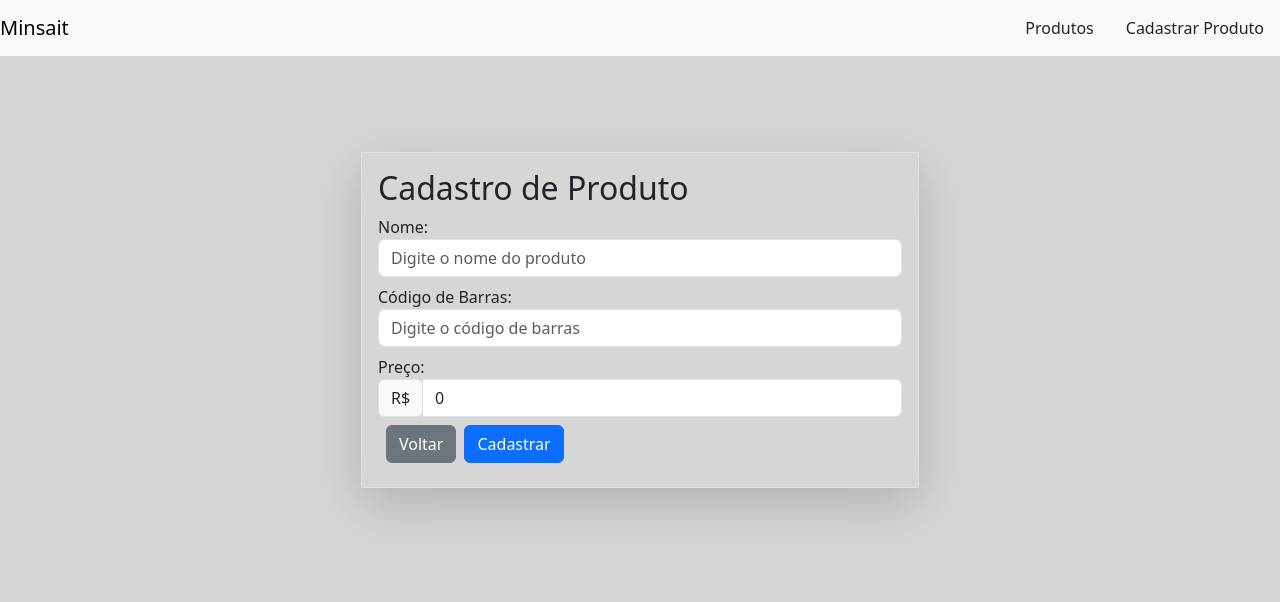
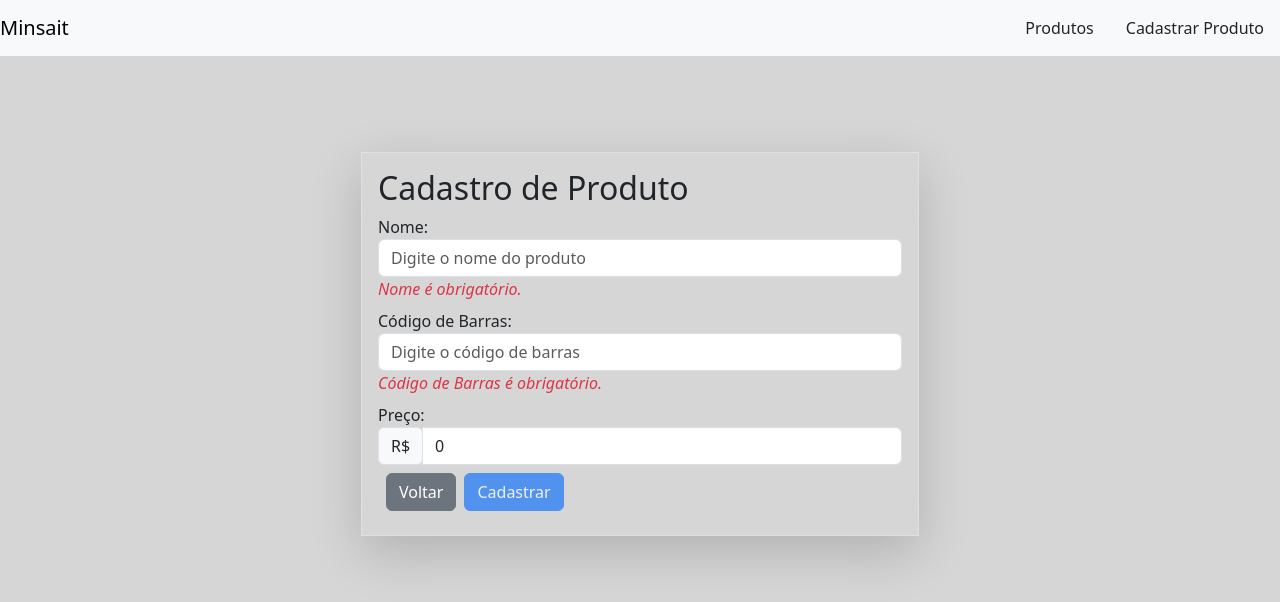
Before and after one commit to itaji-create/Products-frontend, an Angular app: page /products/register in a window 1280 px wide. Shown: the top 602 px of the page. Built offline with nearby package versions, Linux system fonts and the light colour scheme.

Commit message:
cria validações nos inputs para impedir entrada de dados invalidos

```diff
--- a/src/app/components/products-form/products-form.component.html
+++ b/src/app/components/products-form/products-form.component.html
@@ -2,10 +2,14 @@
     <div class="form-group">
         <label for="name">Nome:</label>
         <input formControlName="nome" type="text" class="form-control" id="name" placeholder="Digite o nome do produto" required>
+        <i *ngIf="productForm?.get('nome')?.hasError('required')" class="text-danger">Nome é obrigatório.</i>
+        <i *ngIf="productForm?.get('nome')?.hasError('pattern')" class="text-danger">Nome não é válido.</i>
     </div>
     <div class="form-group my-2">
         <label for="codigoBarras">Código de Barras:</label>
         <input formControlName="codigoBarras" type="text" class="form-control" id="codigoBarras" placeholder="Digite o código de barras" required>
+        <i *ngIf="productForm?.get('codigoBarras')?.hasError('required')" class="text-danger">Código de Barras é obrigatório.</i>
+        <i *ngIf="productForm?.get('codigoBarras')?.hasError('maxlength')" class="text-danger">Código de Barras deve ter no máximo 50 caracteres.</i>
     </div>
     <div class="form-group">
         <label for="preco">Preço:</label>
@@ -14,8 +18,9 @@
                 <span class="input-group-text">R$</span>
             </div>
             <input formControlName="preco" type="number" class="form-control" id="preco" placeholder="Digite o preço" required>
+            <i *ngIf="productForm?.get('preco')?.hasError('required')" class="text-danger">Preço é obrigatório.</i>
         </div>
     </div>
     <button type="button" routerLink="/products" class="btn btn-secondary mx-2">Voltar</button>
-    <button type="submit" class="btn btn-primary my-2">{{ btnName }}</button>
+    <button type="submit" class="btn btn-primary my-2" [disabled]="productForm.invalid">{{ btnName }}</button>
 </form>
--- a/src/app/components/products-form/products-form.component.ts
+++ b/src/app/components/products-form/products-form.component.ts
@@ -1,5 +1,5 @@
 import { Component, Input } from '@angular/core';
-import { FormGroup } from '@angular/forms';
+import { FormControl, FormGroup, Validators } from '@angular/forms';
 
 @Component({
   selector: 'app-products-form',
@@ -12,7 +12,11 @@ export class ProductsFormComponent {
   @Input() btnName: string;
 
   constructor() {
-    this.productForm = new FormGroup({});
+    this.productForm = new FormGroup({
+      nome: new FormControl('', Validators.required),
+      codigoBarras: new FormControl('', Validators.required),
+      preco: new FormControl(0, Validators.required)
+    });
     this.productFunc = () => {};
     this.btnName = '';
   }
--- a/src/app/pages/edit-product/edit-product.component.ts
+++ b/src/app/pages/edit-product/edit-product.component.ts
@@ -1,5 +1,5 @@
 import { Component, OnInit } from '@angular/core';
-import { FormControl, FormGroup } from '@angular/forms';
+import { FormControl, FormGroup, Validators } from '@angular/forms';
 import { ActivatedRoute } from '@angular/router';
 import { throwError } from 'rxjs/internal/observable/throwError';
 import { catchError } from 'rxjs/operators';
@@ -29,8 +29,8 @@ export class EditProductComponent implements OnInit{
       this.id = productId;
       this.productsService.getProductById(productId).subscribe((result) => {
         this.productForm =  new FormGroup({
-          nome: new FormControl(result.nome),
-          codigoBarras: new FormControl(result.codigoBarras),
+          nome: new FormControl(result.nome, Validators.pattern(/^[A-Za-z ]*$/)),
+          codigoBarras: new FormControl(result.codigoBarras, Validators.maxLength(50)),
           preco: new FormControl(result.preco)
         })
       })
--- a/src/app/pages/register-product/register-product.component.ts
+++ b/src/app/pages/register-product/register-product.component.ts
@@ -1,5 +1,5 @@
 import { Component } from '@angular/core';
-import { FormControl, FormGroup } from '@angular/forms';
+import { FormControl, FormGroup, Validators } from '@angular/forms';
 import { catchError, throwError } from 'rxjs';
 import { IProduct } from 'src/app/interfaces/product';
 import { ProductsService } from 'src/app/services/products.service';
@@ -14,8 +14,8 @@ export class RegisterProductComponent {
   constructor(private productsService: ProductsService) {}
 
   protected productForm: FormGroup = new FormGroup({
-    nome: new FormControl(''),
-    codigoBarras: new FormControl(''),
+    nome: new FormControl('', Validators.pattern(/^[A-Za-z ]*$/)),
+    codigoBarras: new FormControl('', Validators.maxLength(50)),
     preco: new FormControl(0)
   })
 
```
